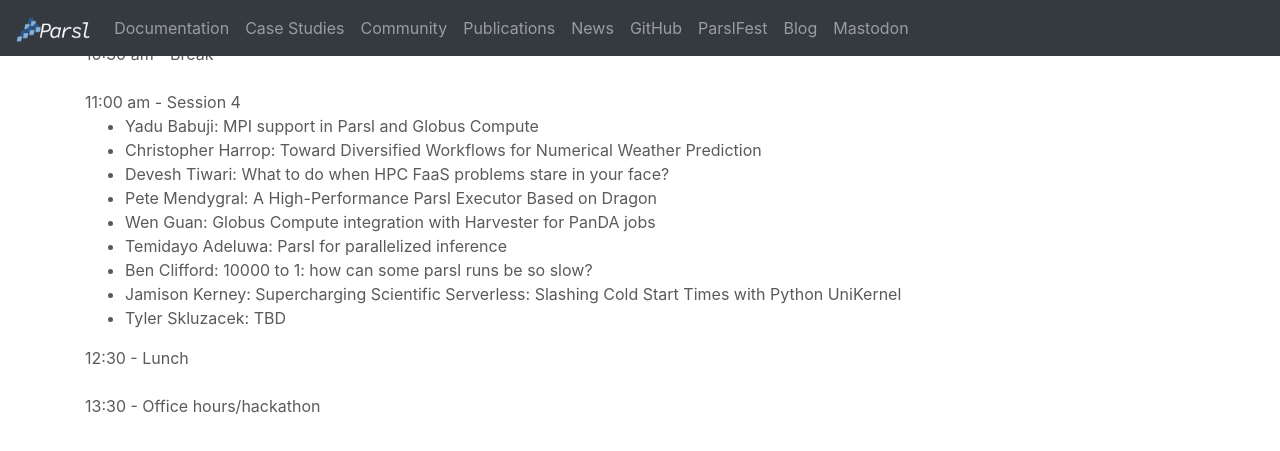
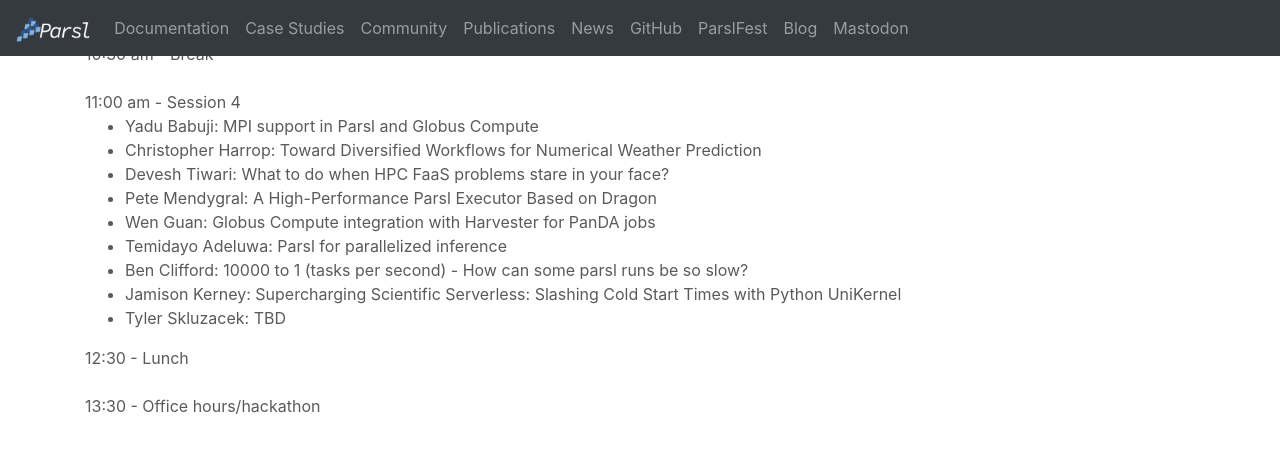
Before and after one commit to Parsl/parsl.github.io, a Jekyll site: the page built from parslfest/parslfest2023.html, in a window 1280 px wide and 900 px high, scrolled down 2603 px, cut to the strip 0-451 px from the top of the window. Built offline with Jekyll 4.4.1, drawn with Linux system fonts in a browser that asks for light colours.

Commit message:
Update my talk title

```diff
--- a/parslfest/parslfest2023.html
+++ b/parslfest/parslfest2023.html
@@ -123,7 +123,7 @@
 		<li>Pete Mendygral: A High-Performance Parsl Executor Based on Dragon</li>
 		<li>Wen Guan: Globus Compute integration with Harvester for PanDA jobs</li>
 		<li>Temidayo Adeluwa: Parsl for parallelized inference </li>
-		<li>Ben Clifford: 10000 to 1: how can some parsl runs be so slow?</li>
+		<li>Ben Clifford: 10000 to 1 (tasks per second) - How can some parsl runs be so slow?</li>
 		<li>Jamison Kerney: Supercharging Scientific Serverless: Slashing Cold Start Times with Python UniKernel</li>
 		<li>Tyler Skluzacek: TBD</li>
 	</ul>
```
